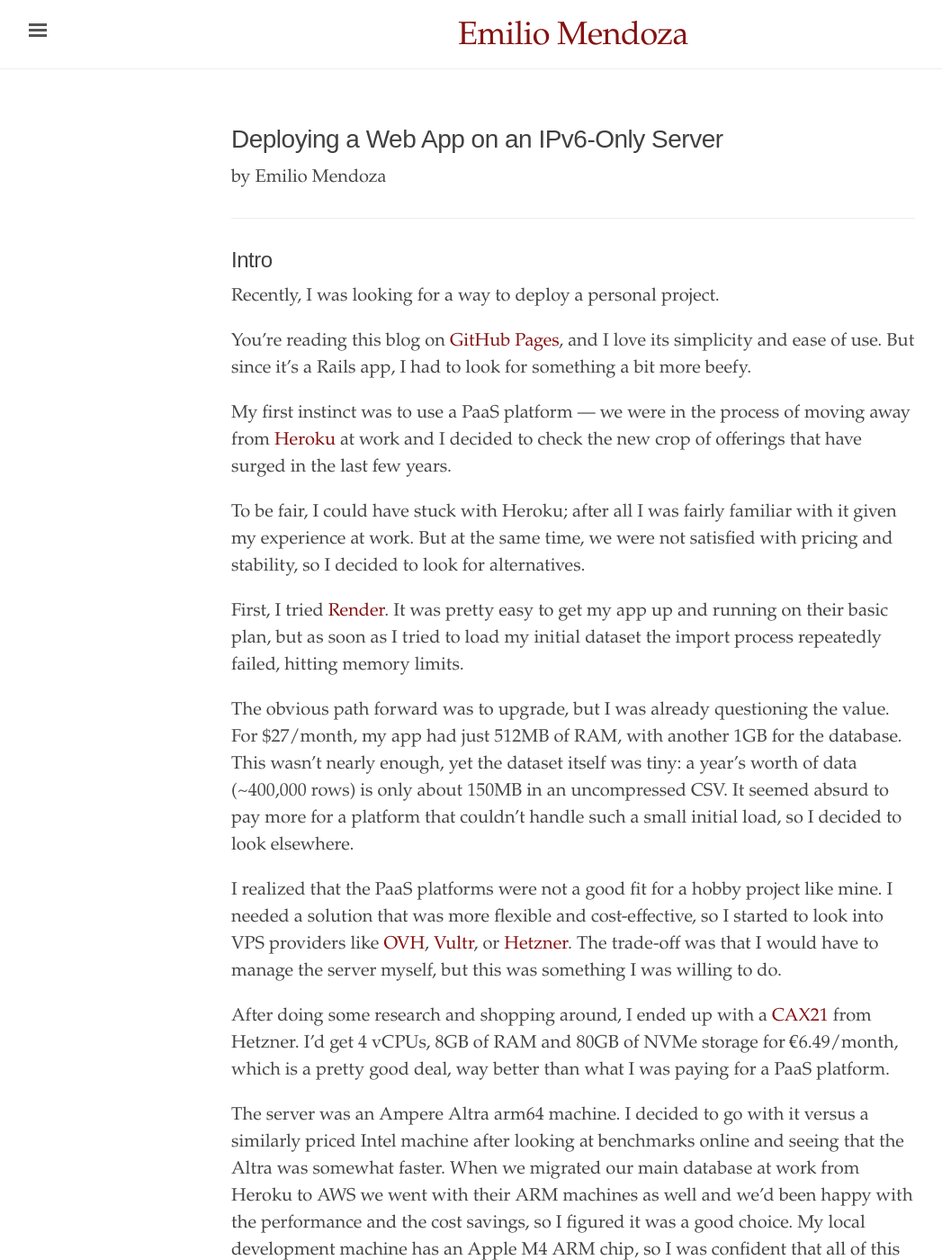
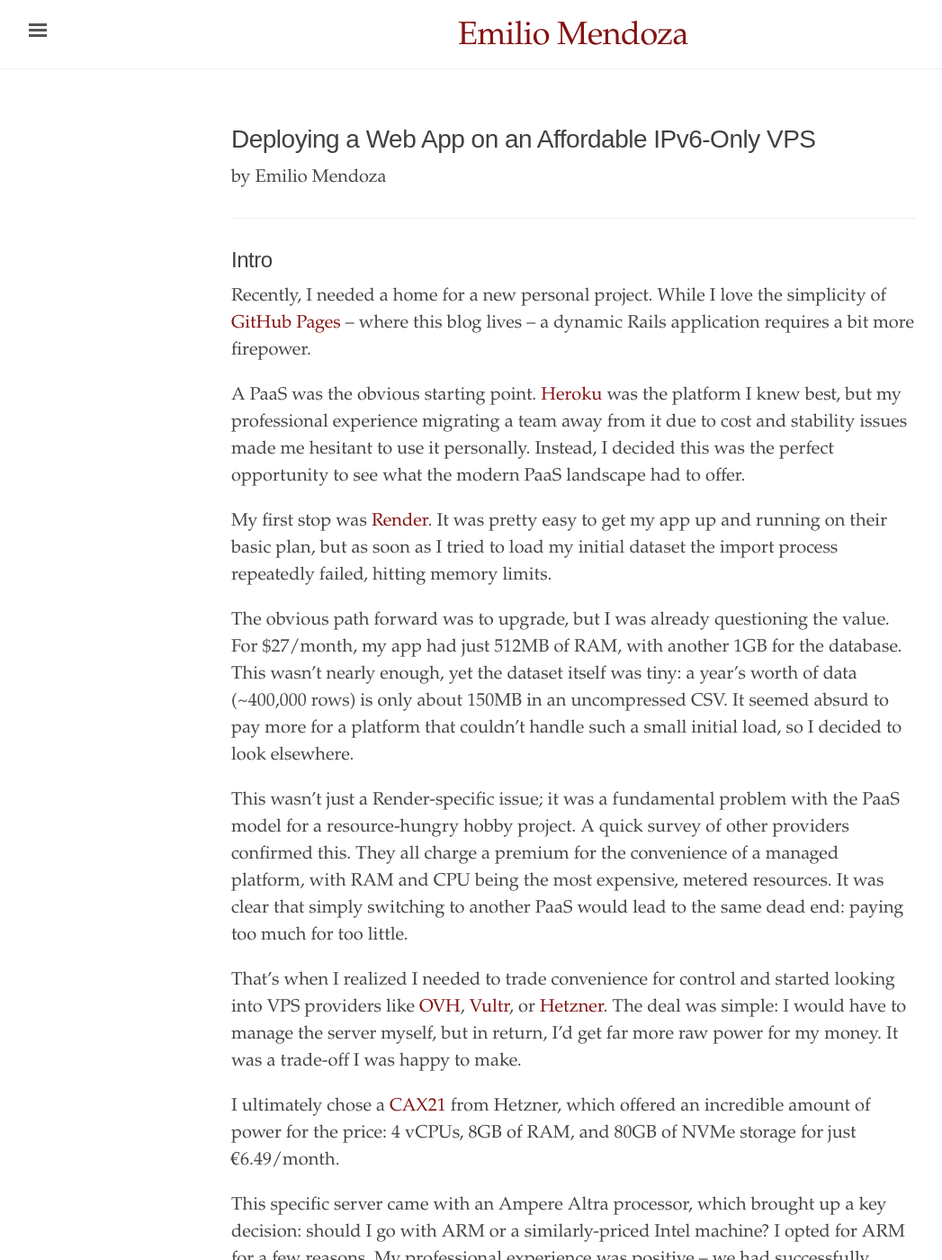
Before and after one commit to emilio2601/emilio2601.dev, a Jekyll site: the page built from _texts/deploying-a-web-app-affordable-ipv6-only-vps.md, in a window 1280 px wide and 1400 px high. Shown: the whole window at 90% size, without its empty margins (3-1050 px from the left). Built offline with Jekyll 4.4.1, drawn with Linux system fonts in a browser that asks for light colours; some of the changed text lies outside the part shown.

Commit message:
more rewrite new title

````diff
--- a/_texts/deploying-a-web-app-ipv6-only-server.md
+++ b/_texts/deploying-a-web-app-affordable-ipv6-only-vps.md
@@ -1,6 +1,6 @@
 ---
 layout: narrative
-title: "Deploying a Web App on an IPv6-Only Server"
+title: "Deploying a Web App on an Affordable IPv6-Only VPS"
 author: Emilio Mendoza
 editor: Emilio Mendoza
 publication-date: 2025
@@ -15,23 +15,21 @@
 ---
 
 ## Intro
-Recently, I was looking for a way to deploy a personal project.
+Recently, I needed a home for a new personal project. While I love the simplicity of [GitHub Pages](https://pages.github.com/) – where this blog lives – a dynamic Rails application requires a bit more firepower.
 
-You're reading this blog on [GitHub Pages](https://pages.github.com/), and I love its simplicity and ease of use. But since it's a Rails app, I had to look for something a bit more beefy.
+A PaaS was the obvious starting point. [Heroku](https://www.heroku.com/) was the platform I knew best, but my professional experience migrating a team away from it due to cost and stability issues made me hesitant to use it personally. Instead, I decided this was the perfect opportunity to see what the modern PaaS landscape had to offer.
 
-My first instinct was to use a PaaS platform — we were in the process of moving away from [Heroku](https://www.heroku.com/) at work and I decided to check the new crop of offerings that have surged in the last few years.
-
-To be fair, I could have stuck with Heroku; after all I was fairly familiar with it given my experience at work. But at the same time, we were not satisfied with pricing and stability, so I decided to look for alternatives.
-
-First, I tried [Render](https://render.com). It was pretty easy to get my app up and running on their basic plan, but as soon as I tried to load my initial dataset the import process repeatedly failed, hitting memory limits.
+My first stop was [Render](https://render.com). It was pretty easy to get my app up and running on their basic plan, but as soon as I tried to load my initial dataset the import process repeatedly failed, hitting memory limits.
 
 The obvious path forward was to upgrade, but I was already questioning the value. For $27/month, my app had just 512MB of RAM, with another 1GB for the database. This wasn't nearly enough, yet the dataset itself was tiny: a year's worth of data (~400,000 rows) is only about 150MB in an uncompressed CSV. It seemed absurd to pay more for a platform that couldn't handle such a small initial load, so I decided to look elsewhere.
 
-I realized that the PaaS platforms were not a good fit for a hobby project like mine. I needed a solution that was more flexible and cost-effective, so I started to look into VPS providers like [OVH](https://www.ovh.com/us/vps/), [Vultr](https://www.vultr.com/), or [Hetzner](https://www.hetzner.com/). The trade-off was that I would have to manage the server myself, but this was something I was willing to do.
+This wasn't just a Render-specific issue; it was a fundamental problem with the PaaS model for a resource-hungry hobby project. A quick survey of other providers confirmed this. They all charge a premium for the convenience of a managed platform, with RAM and CPU being the most expensive, metered resources. It was clear that simply switching to another PaaS would lead to the same dead end: paying too much for too little.
 
-After doing some research and shopping around, I ended up with a [CAX21](https://www.hetzner.com/cloud) from Hetzner. I'd get 4 vCPUs, 8GB of RAM and 80GB of NVMe storage for €6.49/month, which is a pretty good deal, way better than what I was paying for a PaaS platform.
+That's when I realized I needed to trade convenience for control and started looking into VPS providers like [OVH](https://www.ovh.com/us/vps/), [Vultr](https://www.vultr.com/), or [Hetzner](https://www.hetzner.com/). The deal was simple: I would have to manage the server myself, but in return, I'd get far more raw power for my money. It was a trade-off I was happy to make.
 
-The server was an Ampere Altra arm64 machine. I decided to go with it versus a similarly priced Intel machine after looking at benchmarks online and seeing that the Altra was somewhat faster. When we migrated our main database at work from Heroku to AWS we went with their ARM machines as well and we'd been happy with the performance and the cost savings, so I figured it was a good choice. My local development machine has an Apple M4 ARM chip, so I was confident that all of this project's dependencies had support for this instruction set.
+I ultimately chose a [CAX21](https://www.hetzner.com/cloud) from Hetzner, which offered an incredible amount of power for the price: 4 vCPUs, 8GB of RAM, and 80GB of NVMe storage for just €6.49/month.
+
+This specific server came with an Ampere Altra processor, which brought up a key decision: should I go with ARM or a similarly-priced Intel machine? I opted for ARM for a few reasons. My professional experience was positive – we had successfully migrated our main database at work to AWS's ARM-based Graviton instances with great results. My personal setup was also a factor; developing on an Apple M4 Mac meant I was already confident that every dependency for this project was ARM-compatible. With online benchmarks giving the Altra a performance edge anyway, the decision felt solid.
 
 While configuring the server, Hetzner offered a €0.50/month rebate if I didn't want a primary IPv4 address. It seemed like a no-brainer: besides the small discount, it felt like a forward-thinking choice in the face of [IPv4 exhaustion](https://en.wikipedia.org/wiki/IPv4_address_exhaustion).
 
@@ -115,17 +113,25 @@
 $ dokku postgres:link my-app-database my-app
 ```
 
+With the application and database now provisioned on the server, I could switch back to my local machine. To make remote management easier, Dokku also provides a client that can be installed locally. On macOS, it's a simple Homebrew command:
+
+```bash
+$ brew install dokku/repo/dokku
+```
+
+This client allows you to run commands against your server over SSH, providing a seamless CLI experience for management tasks - just like you would with the Heroku CLI or any other major PaaS.
+
 With a `Dockerfile` and a `Procfile` in place, I was ready to deploy. Dokku keeps the simple `git push` workflow popularized by Heroku, so after setting up a git remote, I could deploy my app with a single command:
 
 ```bash
-cd my-app
-git remote add dokku dokku@example.com:my-app
-git push dokku main
+$ cd my-app
+$ git remote add dokku dokku@example.com:my-app
+$ git push dokku main
 ```
 
 Here, `example.com` should be the domain you pointed to your server's IPv6 address with an AAAA record.
 
-However, this is where I hit another roadblock. I was not able to build the app. I was getting the following error when downloading a gem:
+However, this is where I hit another roadblock. I was not able to build the app. The build process stalled halfway through, with the following error when downloading a gem:
 
 ```
 SocketError: Failed to open TCP connection to rubygems.org:443 (Hostname not known: rubygems.org) (https://rubygems.org/specs.4.8.gz)
@@ -163,7 +169,7 @@
 
 That's it! The `bind-all-interfaces` setting ensures the app listens on `[::]:PORT` (all IPv6 interfaces) rather than just `127.0.0.1:PORT` (IPv4 localhost only), which is essential for IPv6-only servers.
 
-My app was now running on IPv6. I was able to access it from my local machine and from the internet. I wanted to enable SSL, and Dokku provides a plugin to get a certificate automatically using [Let's Encrypt](https://letsencrypt.org/). Luckily, their validation process worked perfectly over IPv6, but I still had to use the proxy to install the plugin:
+My app was now running on IPv6. I was able to access it from my local machine and from the internet. The only thing remaining was to make it accessible over HTTPS. Dokku provides a plugin to get a certificate automatically using [Let's Encrypt](https://letsencrypt.org/). Even though I still had to use the `gh-v6.com` proxy to install it, their validation process worked perfectly over IPv6:
 
 ```bash
 $ sudo dokku plugin:install https://gh-v6.com/dokku/dokku-letsencrypt/archive/refs/tags/0.22.0.tar.gz --name letsencrypt
@@ -172,22 +178,12 @@
 $ dokku letsencrypt:enable my-app
 ```
 
-I was done! I was able to access my app over HTTPS, both from my local machine and from the internet.
+I was done! I was able to access my app over HTTPS, both locally and from the internet.
 
 <br />
 
 ## Conclusion
 
-So, was saving €0.50 a month by going IPv6-only worth the trouble? Absolutely. While the journey wasn't as straightforward as I'd initially hoped, it highlights that the internet is in a transition period. The core IPv6 technology is solid, but tools like GitHub and Docker still require manual configuration or workarounds to function in an IPv6-only world.
+When I started this project, my main goal was to escape the limitations and high costs of commercial PaaS platforms. The IPv6-only server was initially just a way to save a few cents, but this journey revealed a much bigger win. It turns out, you don't have to choose between a polished, `git push`-to-deploy workflow and the freedom of your own hardware. By pairing a tool like Dokku with an affordable VPS, you can have both.
 
-The key challenges I faced were:
-1.  Fixing my own local network's lack of IPv6 support.
-2.  Using a proxy to pull Dokku plugins from GitHub.
-3.  Manually enabling IPv6 in Docker's configuration.
-
-
-Despite these hurdles, I now have a cost-effective, high-performance, and future-proof platform for my projects. If you're considering making the jump, I'd say go for it. The challenges are surmountable, and by navigating them, you'll be a little bit ahead of the curve.
-
-One final thought worth mentioning is that I proxy this site through Cloudflare. Their network makes my site accessible to users on older, IPv4-only networks by translating their requests to IPv6 before they reach my server.
-
-A fair question might be: if Cloudflare provides IPv4 access anyway, was the effort worthwhile? I would say yes. Beyond the initial cost savings, this setup simplifies my server's configuration and reduces its attack surface — there is no public IPv4 address to manage, firewall, or secure. It's the best of both worlds: universal access for all users, with a simpler and more secure IPv6-only origin.
+The final piece of this setup, and what makes it so practical, is using Cloudflare as a proxy. This gives you the best of both worlds. My server gets to be lean and modern, running only on IPv6—which means a simpler configuration and a smaller attack surface. At the same time, anyone on the internet can access my site because Cloudflare handles the messy business of translating legacy IPv4 traffic. It’s a clean, secure backend with universal access, and a powerful blueprint for any modern web application.
````
